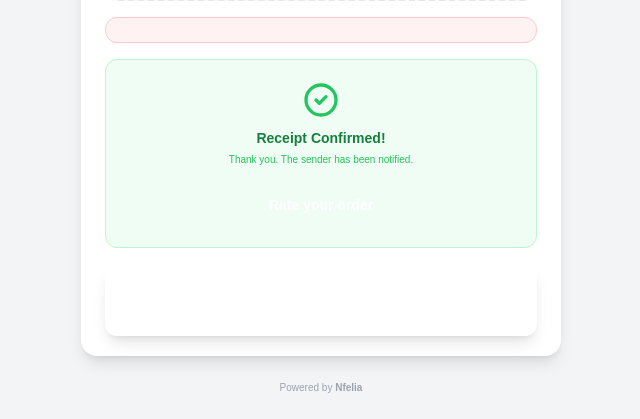
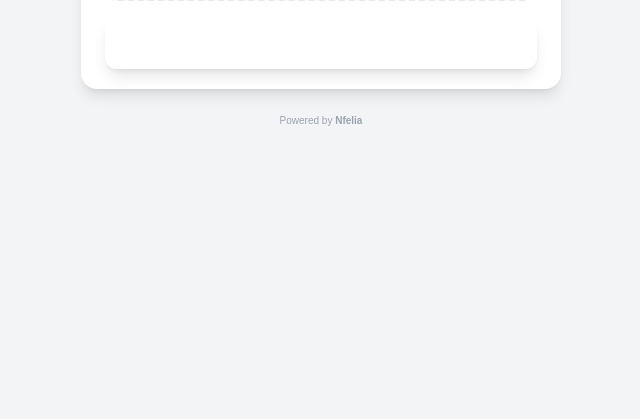
Before and after one commit to tomblakeasaah196/nfelia, a PHP site: the page made by views/deliveries/signoff.php in a window 1280 px wide. Shown: the part 531-950 px from the top of the page, without its empty margins (319-959 px from the left). After the commit the page ends 657 px from the top, so only its background shows below. Run offline with PHP 8.4, Linux system fonts and the light colour scheme; the template is opened without the code that fills it, so the values that code supplies are empty; some libraries are stand-ins or nearby versions.

Commit message:
Load Alpine on the delivery sign-off page
The sign-off page is an Alpine component (x-data="signoffApp()") but never
loaded Alpine, so in a browser the signature pad did nothing, "Please draw
your signature" could never clear, and the "Receipt Confirmed!" box showed
before anyone signed. Load the app's own copy of Alpine and hide x-cloak
until it starts.

Checked in Chromium: before, the delivery stays dispatched; after, a
customer types their name, signs, confirms, and the delivery is signed off
with the review link returned.

Co-Authored-By: Claude Opus 5.5 <noreply@anthropic.com>
Claude-Session: https://claude.ai/code/session_016rLkPSAeKPVMpDhi2XMcve

```diff
--- a/views/deliveries/signoff.php
+++ b/views/deliveries/signoff.php
@@ -23,7 +23,9 @@ $already_signed = ($delivery['status'] === 'signed_off' && $delivery['signoff_na
     <link rel="preconnect" href="https://fonts.googleapis.com">
     <link href="https://fonts.googleapis.com/css2?family=<?= urlencode($font) ?>:wght@400;600;700;800&display=swap" rel="stylesheet">
     <script src="https://cdn.tailwindcss.com"></script>
+    <script defer src="<?= APP_URL ?>/assets/vendor/alpine-3.14.3.min.js"></script>
     <style>
+        [x-cloak] { display: none !important; }
         :root { --brand-primary: <?= e($primary) ?>; --brand-secondary: <?= e($secondary) ?>; }
         body { font-family: '<?= e($font) ?>', sans-serif; -webkit-tap-highlight-color: transparent; }
         .brand-primary { color: var(--brand-primary); }
```
